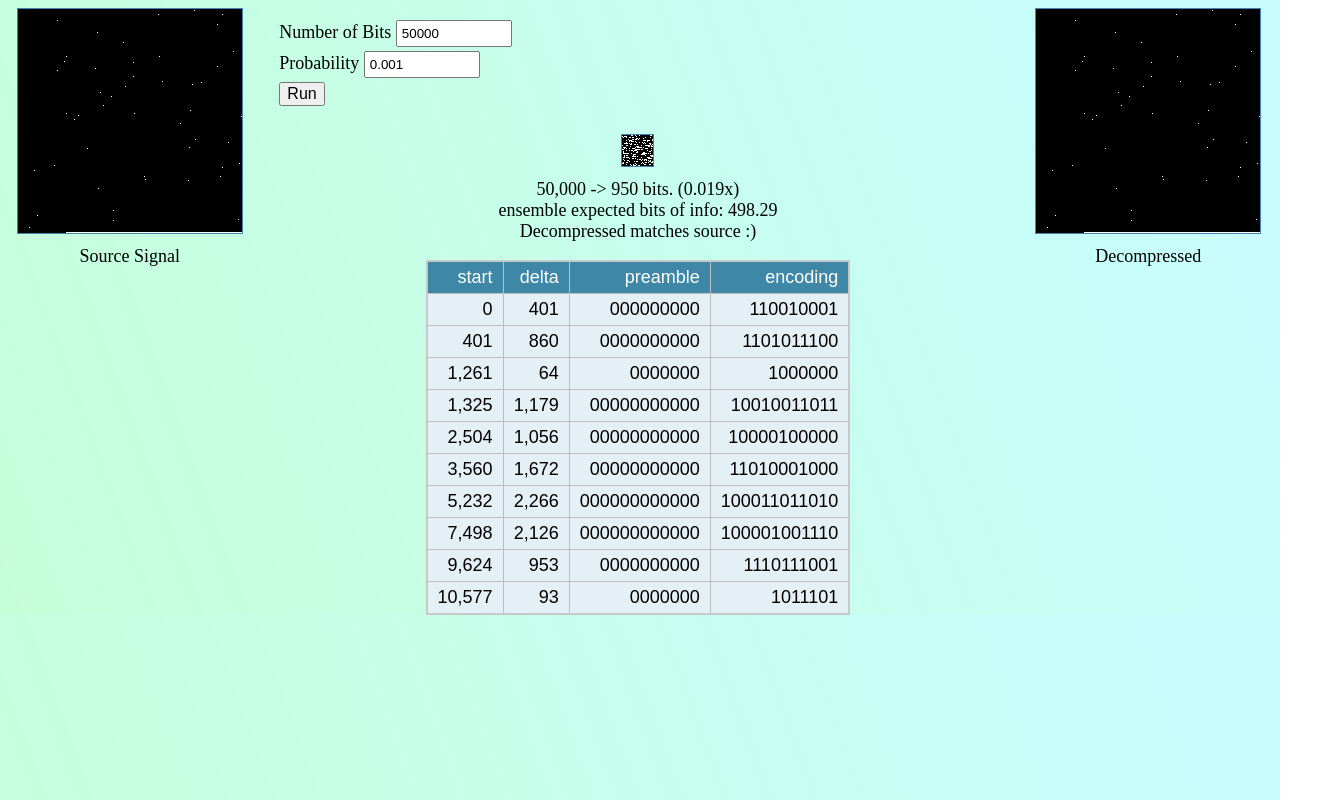
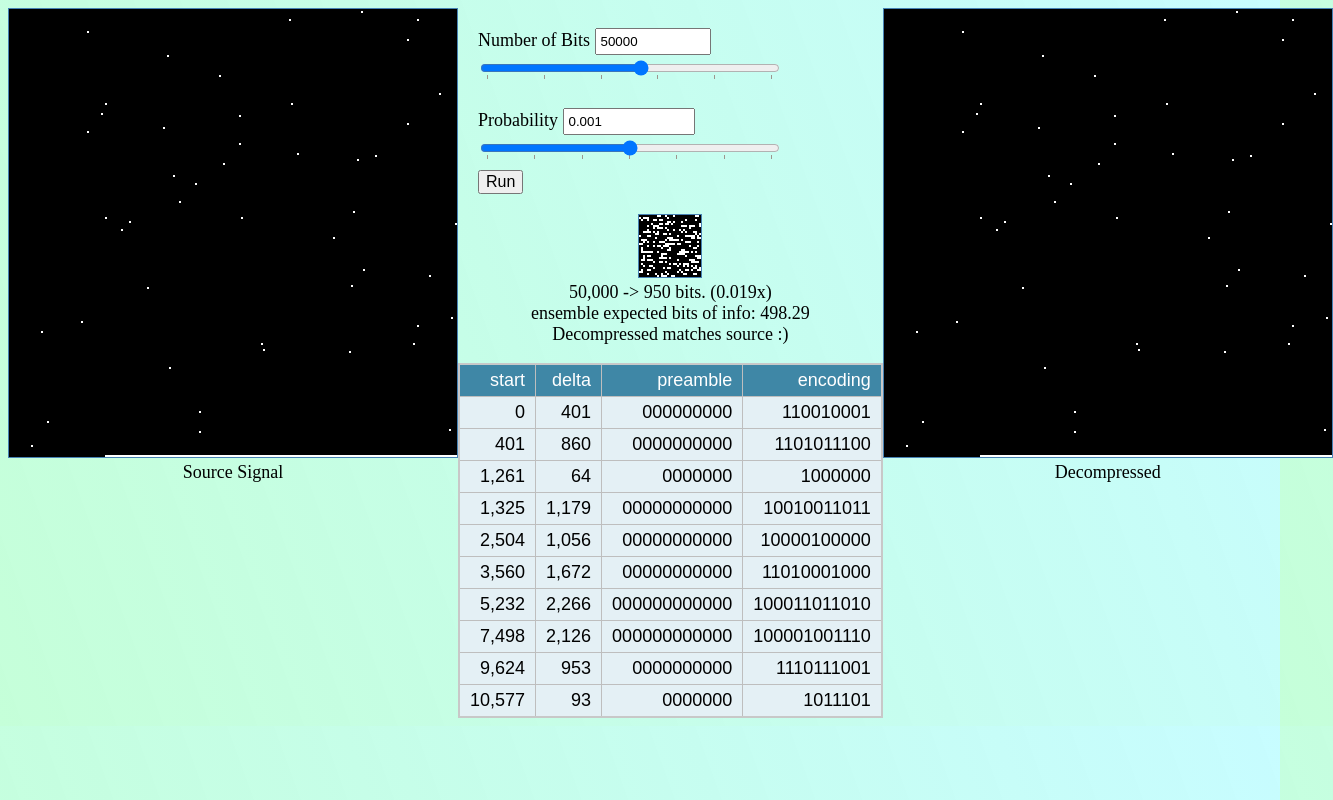
Before and after one commit to joemccourt/info-theory, a plain HTML site: page compression/index.html in a window 1280 px wide. Shown: the whole page, 1333 px wide, since content can reach past the window. Drawn offline with Linux system fonts and the light colour scheme.

Commit message:
Add input sliders

```diff
--- a/compression/index.css
+++ b/compression/index.css
@@ -6,12 +6,12 @@ body {
 canvas {
     image-rendering: pixelated;
     border: 1px solid steelblue;
-    margin: 0.5em;
 }
 
 .canvasContainer {
     display: flex;
     justify-content: space-between;
+    margin: 0.5em;
 }
 
 .subContainer {
@@ -48,6 +48,7 @@ select {
 
 .uiContainer input {
     padding: 4px;
+
 }
 
 .uiContainer input:invalid {
@@ -89,3 +90,9 @@ th {
     border: 1px solid rgb(190, 190, 190);
     padding: 5px 10px;
 }
+
+input[type="range"] {
+    padding: 0;
+    width: 300px;
+    margin: 0;
+}
--- a/compression/index.html
+++ b/compression/index.html
@@ -19,13 +19,36 @@
         </div>
         <div class="subContainer">
             <div class="uiContainer">
-                <div>
+                <div style="margin-bottom: 1em;">
                     <label for="n">Number of Bits</label>
-                    <input type="number" id="n" name="n" min="100" max="100000000" step="1" value="50000">
+                    <input type="number" id="n" name="n" min="100" max="100000000" step="1" value="50000" size="15">
+                    <div>
+                        <input type="range" id="nLog" name="nLog" step="0.01" min="2" max="7" list="nLogMarkers" />
+                        <datalist id="nLogMarkers">
+                            <option value="2"></option>
+                            <option value="3"></option>
+                            <option value="4"></option>
+                            <option value="5"></option>
+                            <option value="6"></option>
+                            <option value="7"></option>
+                        </datalist>
+                    </div>
                 </div>
                 <div>
                     <label for="p">Probability</label>
-                    <input type="number" id="p" name="p" min="0" max="1" step="0.0000001" value="0.001">
+                    <input type="number" id="p" name="p" min="0" max="1" step="0.000000001" value="0.001" size="10">
+                    <div>
+                        <input type="range" id="pLog" name="pLog" step="0.01" min="-6" max="0" list="pLogMarkers" />
+                        <datalist id="pLogMarkers">
+                            <option value="-6" label="0.00001"></option>
+                            <option value="-5"></option>
+                            <option value="-4"></option>
+                            <option value="-3" label=".001"></option>
+                            <option value="-2"></option>
+                            <option value="-1"></option>
+                            <option value="0" label="1"></option>
+                        </datalist>
+                    </div>
                 </div>
                 <div>
                     <button id="run" type="button">
--- a/compression/index.js
+++ b/compression/index.js
@@ -15,10 +15,13 @@ const resetState = (e) => {
     const pInput = document.getElementById('p');
     state.p = parseFloat(pInput.value, 10) ?? state.p;
     pInput.value = state.p;
+    document.getElementById('pLog').value = Math.log10(state.p);
+
 
     const nInput = document.getElementById('n');
     state.n = parseInt(nInput.value, 10) ?? state.n;
     nInput.value = state.n;
+    document.getElementById('nLog').value = Math.log10(state.n);
 
     const elS = document.getElementById('canvasSource');
     const elC = document.getElementById('canvasCompressed');
@@ -34,16 +37,16 @@ const resetState = (e) => {
     state.h = Math.ceil((state.n) / state.w);
 
     state.canvasS.width = state.w;
-    state.canvasS.style.width = `${state.w * dpr}px`;
+    state.canvasS.style.width = `${state.w * 2}px`;
 
     state.canvasD.width = state.w;
-    state.canvasD.style.width = `${state.w * dpr}px`;
+    state.canvasD.style.width = `${state.w * 2}px`;
 
     state.canvasS.height = state.h;
-    state.canvasS.style.height = `${state.h * dpr}px`;
+    state.canvasS.style.height = `${state.h * 2}px`;
 
     state.canvasD.height = state.h;
-    state.canvasD.style.height = `${state.h * dpr}px`;
+    state.canvasD.style.height = `${state.h * 2}px`;
 
     state.ctxS = elS.getContext('2d');
     state.ctxC = elC.getContext('2d');
@@ -182,15 +185,14 @@ const drawDecompressedSignal = () => {
 const drawCompressedSignal = () => {
     const { canvasC, ctxC, compressedSignal } = state;
 
-    const w = Math.ceil(Math.sqrt(compressedSignal.length));
+    const dpr = window.devicePixelRatio;
+    const w = Math.ceil(Math.min(Math.sqrt(compressedSignal.length), window.innerWidth * 0.2));
     const h = Math.ceil(compressedSignal.length / w);
 
-    const dpr = window.devicePixelRatio;
     canvasC.width = w;
     canvasC.height = h;
-    canvasC.style.width = `${w * dpr}px`;
-    canvasC.style.height = `${h * dpr}px`;
-    ctxC.scale(dpr, dpr);
+    canvasC.style.width = `${w * 2}px`;
+    canvasC.style.height = `${h * 2}px`;
 
     ctxC.fillStyle = 'black';
     ctxC.fillRect(0, 0, w, h);
@@ -258,7 +260,7 @@ const appendTable = (parentDiv) => {
 };
 
 const onRun = () => {
-    const { canvasC, ctxC, canvasD, ctxD, compressedInfo } = state;
+    const { canvasC, canvasD, ctxD, compressedInfo } = state;
 
     state.sourceSignal = genSourceSignal();
     drawSourceSignal();
@@ -313,8 +315,26 @@ const init = () => {
     const pInput = document.getElementById('p');
     pInput.addEventListener('change', () => resetState());
 
+    const pLogInput = document.getElementById('pLog');
+    pLogInput.addEventListener('input', (e) => {
+        const pLog = Math.pow(10, parseFloat(e.target.value, 10));
+        pInput.value = pLog.toPrecision(3);
+        resetState();
+    });
+
     const nInput = document.getElementById('n');
     nInput.addEventListener('change', () => resetState());
+
+    const nLogInput = document.getElementById('nLog');
+    nLogInput.addEventListener('input', (e) => {
+        const nLog = Math.pow(10, parseFloat(e.target.value, 10));
+        nInput.value = Math.ceil(nLog);
+    });
+
+    // only reset on change, not on input for n input
+    nLogInput.addEventListener('change', () => {
+        resetState();
+    });
 
     // todo add hover interactions
     // document.getElementById('canvas').addEventListener('mousemove', onMove);
```
